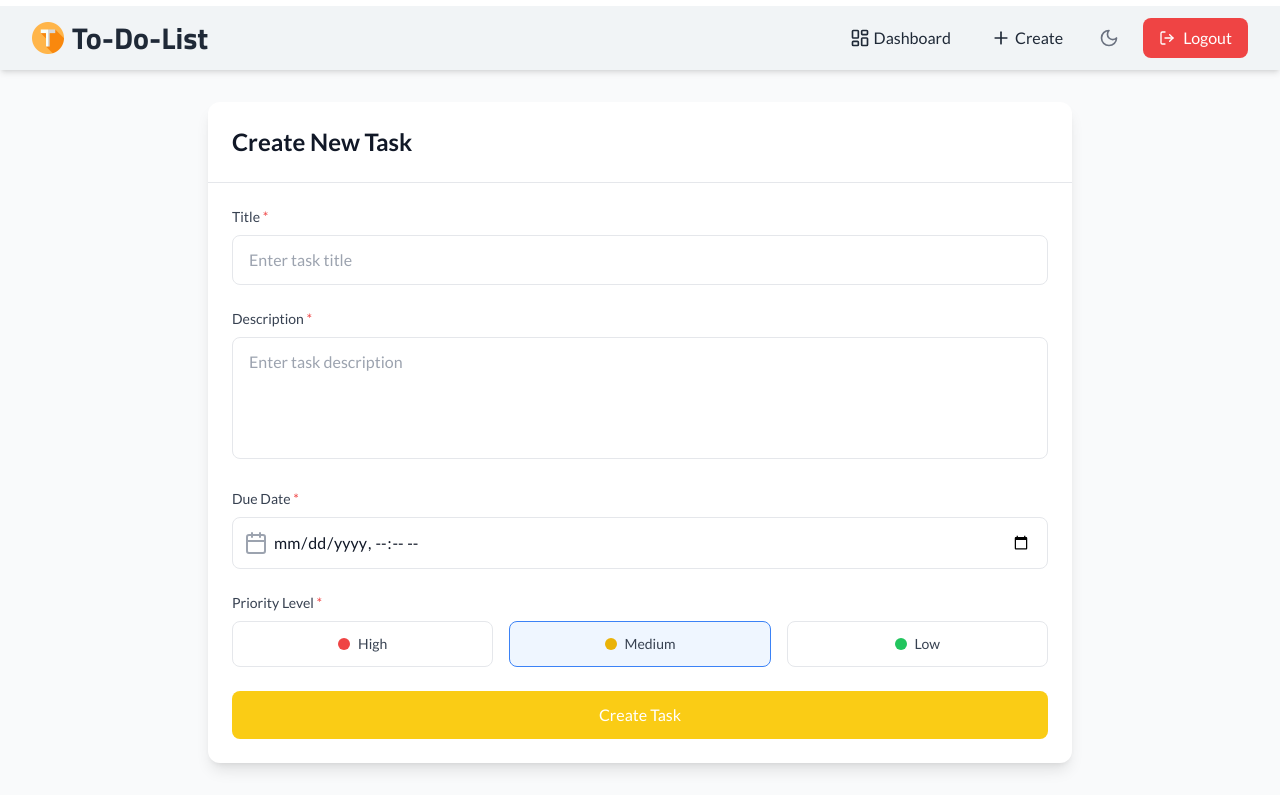
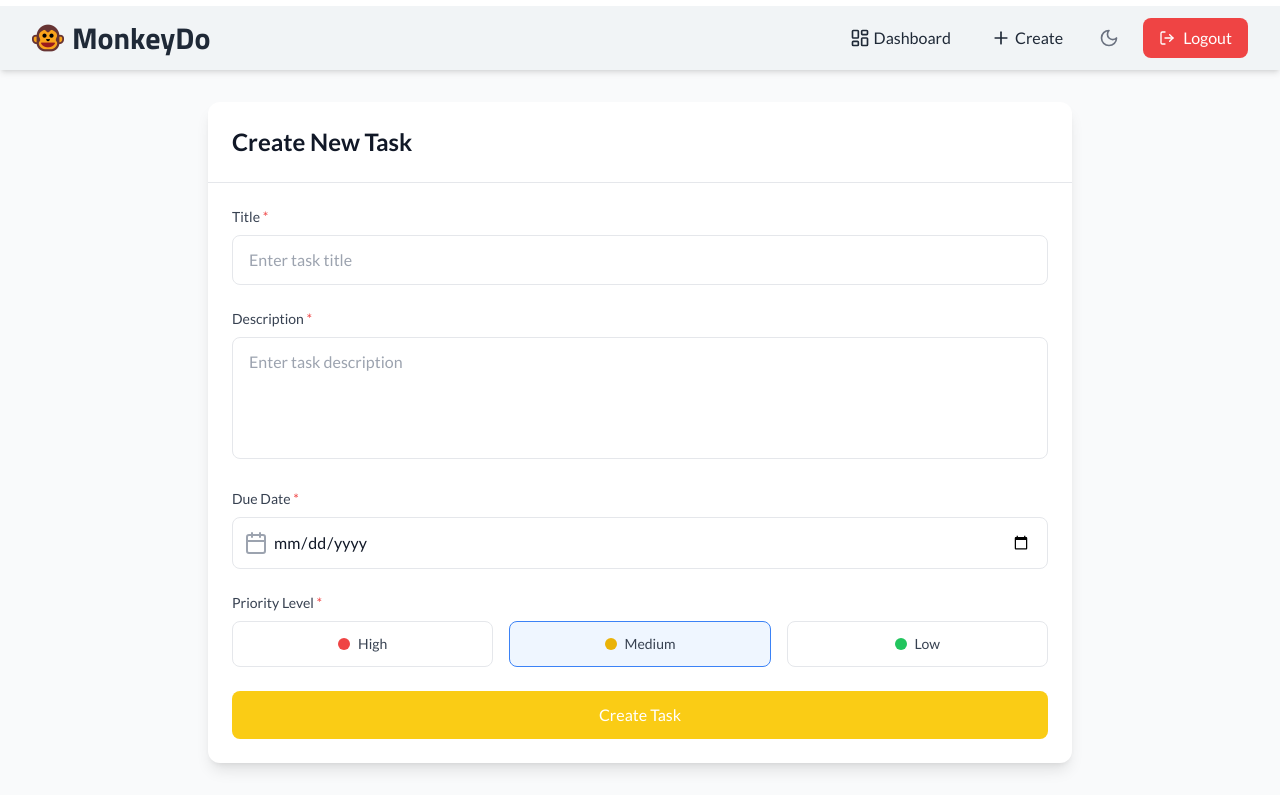
Before and after one commit to AncungAulia/monkeydo-client, a React (Vite) app: page /dashboard/create in a window 1280 px wide. Built offline with nearby package versions, Linux system fonts and the light colour scheme.

Commit message:
logo finalization

```diff
--- a/src/components/Create.jsx
+++ b/src/components/Create.jsx
@@ -1,6 +1,6 @@
 import React, { useState } from "react";
 import NavbarDashboard from "./NavbarDashboard";
-import { Calendar, Clock, AlertCircle, ArrowLeft } from "lucide-react";
+import { Calendar, Clock, AlertCircle } from "lucide-react";
 import axios from "axios";
 import { useNavigate } from "react-router-dom";
 
@@ -59,9 +59,12 @@ const Create = ({ theme, toggleTheme }) => {
     }
 
     try {
+      const date = new Date(formData.due_date);
+      const formattedDate = date.toISOString().split('T')[0];
+
       const formattedData = {
         ...formData,
-        due_date: new Date(formData.due_date).toISOString(),
+        due_date: formattedDate,
       };
 
       const response = await axios.post(
@@ -85,7 +88,6 @@ const Create = ({ theme, toggleTheme }) => {
         navigate("/dashboard");
       }, 1500);
     } catch (err) {
-      console.log(err.message);
       if (err.response?.status === 401 || err.response?.status === 403) {
         setError("Session expired. Please login again.");
         navigate("/login");
@@ -136,7 +138,7 @@ const Create = ({ theme, toggleTheme }) => {
                 />
               </div>
 
-              {/* Deskripsi */}
+              {/* Description */}
               <div>
                 <label className="block mb-2 text-sm font-medium text-gray-700 dark:text-gray-200">
                   Description <span className="text-red-500">*</span>
@@ -155,7 +157,7 @@ const Create = ({ theme, toggleTheme }) => {
                 />
               </div>
 
-              {/* Tanggal */}
+              {/* Due Date */}
               <div>
                 <label className="block mb-2 text-sm font-medium text-gray-700 dark:text-gray-200">
                   Due Date <span className="text-red-500">*</span>
@@ -163,7 +165,7 @@ const Create = ({ theme, toggleTheme }) => {
                 <div className="relative">
                   <Calendar className="absolute left-3 top-1/2 transform -translate-y-1/2 text-gray-400 dark:text-gray-500" />
                   <input
-                    type="datetime-local"
+                    type="date"
                     name="due_date"
                     value={formData.due_date}
                     onChange={handleChange}
@@ -171,12 +173,12 @@ const Create = ({ theme, toggleTheme }) => {
                       bg-white dark:bg-gray-700 text-gray-900 dark:text-white
                       focus:ring-2 focus:ring-blue-500 focus:border-transparent
                       transition-colors"
-                    min={new Date().toISOString().slice(0, 16)}
+                    min={new Date().toISOString().split('T')[0]}
                   />
                 </div>
               </div>
 
-              {/* Prioritas */}
+              {/* Priority */}
               <div>
                 <label className="block mb-2 text-sm font-medium text-gray-700 dark:text-gray-200">
                   Priority Level <span className="text-red-500">*</span>
--- a/src/components/NavbarDashboard.jsx
+++ b/src/components/NavbarDashboard.jsx
@@ -32,7 +32,7 @@ const NavbarDashboard = ({ theme, toggleTheme }) => {
               />
               <div className="relative">
                 <span className="text-2xl md:text-3xl font-titilliumWeb font-bold">
-                  To-Do-List
+                  MonkeyDo
                 </span>
                 <span className="absolute bottom-0 left-0 w-0 h-[2px] bg-banana transition-all duration-200 group-hover:w-full"></span>
               </div>
--- a/src/components/NavbarOnboard.jsx
+++ b/src/components/NavbarOnboard.jsx
@@ -27,7 +27,7 @@ const NavbarOnboard = ({ theme, toggleTheme }) => {
               />
               <div className="relative">
                 <span className="text-2xl md:text-3xl font-titilliumWeb font-bold">
-                  To-Do-List
+                  MonkeyDo
                 </span>
                 <span className="absolute bottom-0 left-0 w-0 h-[2px] bg-banana transition-all duration-200 group-hover:w-full"></span>
               </div>
```
Also changed, not shown: public/assets/app_icon.png.
